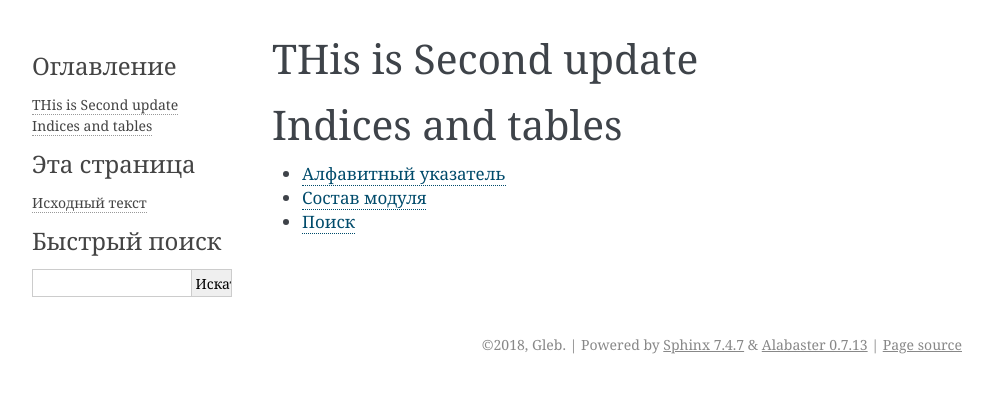
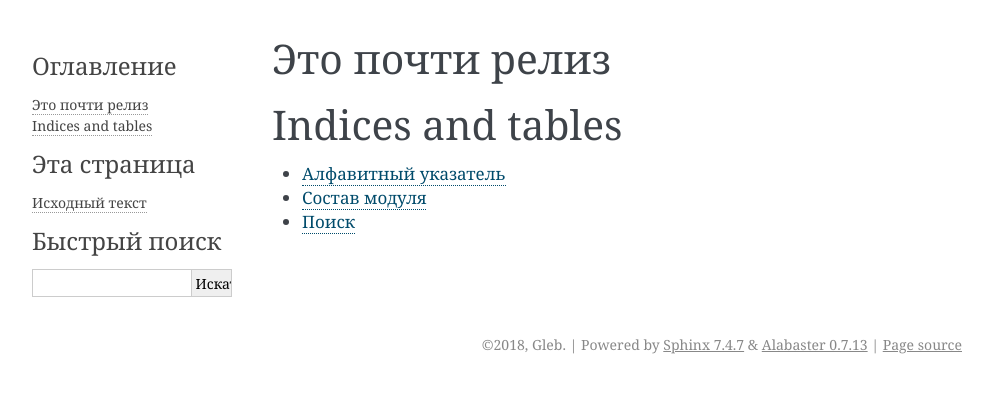
Before and after one commit to GlebSviridov/sphinx-test, a Sphinx documentation site: the page built from docs/source/index.rst, in a window 1280 px wide. Shown: the top 393 px of the page, without its empty margins (148-1141 px from the left). Built offline with Sphinx 7.4.7, drawn with Linux system fonts in a browser that asks for light colours.

Commit message:
third html update

```diff
--- a/docs/source/index.rst
+++ b/docs/source/index.rst
@@ -3,7 +3,7 @@
    You can adapt this file completely to your liking, but it should at least
    contain the root `toctree` directive.
 
-THis is Second update
+Это почти релиз
 ====================================
 
 .. toctree::
```
